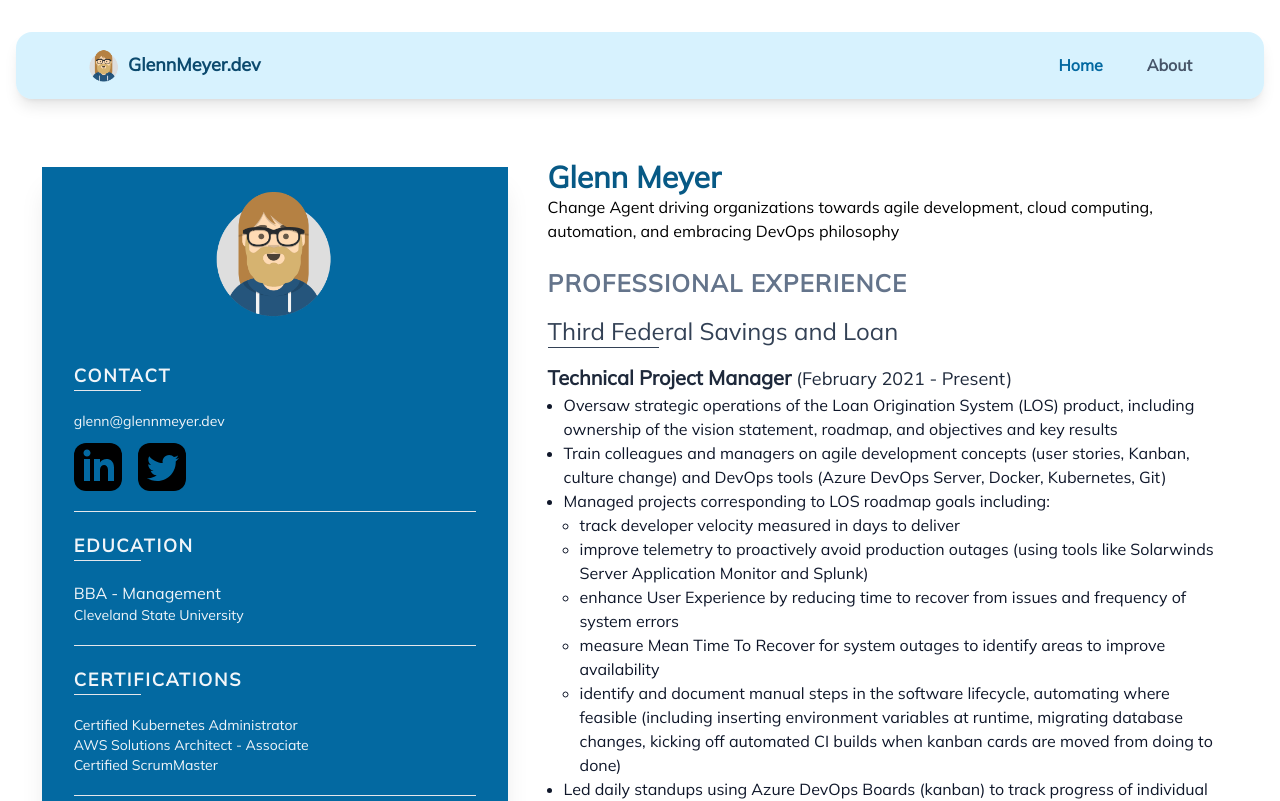
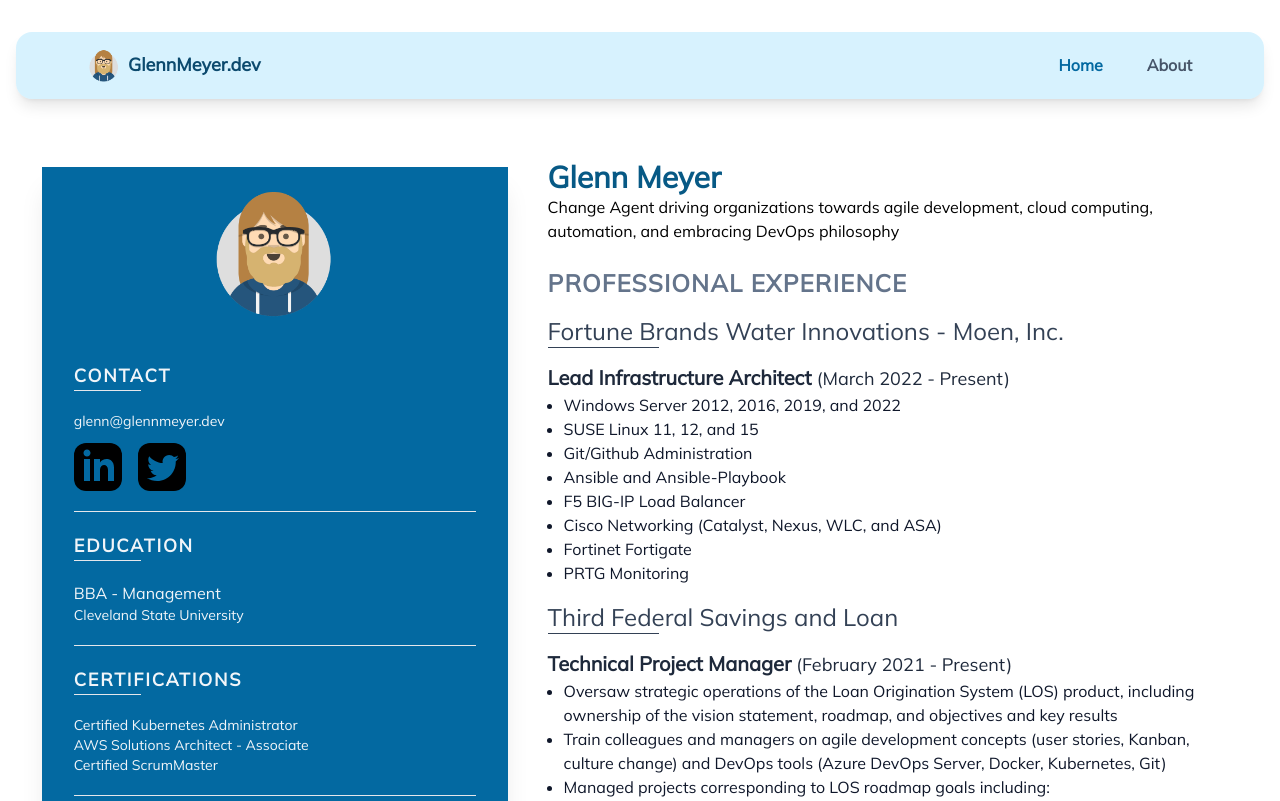
Before and after one commit to grossmeyer/cloudresume, a Next.js app: page / in a window 1280 px wide. Shown: the top 801 px of the page. Built offline with nearby package versions, Linux system fonts and the light colour scheme.

Commit message:
Added Moen exp

```diff
--- a/pages/index.js
+++ b/pages/index.js
@@ -71,6 +71,22 @@
           <h2 className='font-semibold uppercase tracking-wider mt-6 mb-2 text-slate-500 text-2xl'>Professional Experience</h2>
           {/* Employer 1 Section */}
           <section>
+            <h3 className='text-slate-700 text-2xl mt-4'>Fortune Brands Water Innovations - Moen, Inc.</h3>
+            <hr className='w-1/6 border-slate-700' />
+            <h4 className='text-slate-800 font-semibold text-xl mt-4'>Lead Infrastructure Architect <span className='font-medium text-lg'>(March 2022 - Present)</span></h4>
+            <ul className='list-disc text-slate-900 ml-4'>
+              <li>Windows Server 2012, 2016, 2019, and 2022</li>
+              <li>SUSE Linux 11, 12, and 15</li>
+              <li>Git/Github Administration</li>
+              <li>Ansible and Ansible-Playbook</li>
+              <li>F5 BIG-IP Load Balancer</li>
+              <li>Cisco Networking (Catalyst, Nexus, WLC, and ASA)</li>
+              <li>Fortinet Fortigate</li>
+              <li>PRTG Monitoring</li>
+            </ul>
+          </section>
+          {/* Employer 2 Section */}
+          <section>
             <h3 className='text-slate-700 text-2xl mt-4'>Third Federal Savings and Loan</h3>
             <hr className='w-1/6 border-slate-700' />
             <h4 className='text-slate-800 font-semibold text-xl mt-4'>Technical Project Manager <span className='font-medium text-lg'>(February 2021 - Present)</span></h4>
@@ -111,7 +127,7 @@
               <li>Provided third level support for end-user (application), workstation, developer, telecom, DBA, server, mainframe, and security teams</li>
             </ul>
           </section>
-          {/* Employer 2 Section */}
+          {/* Employer 3 Section */}
           <section>
             <h3 className='text-slate-700 text-2xl mt-4'>Bernie Moreno Companies</h3>
             <hr className='w-1/6 border-slate-700' />
@@ -144,7 +160,7 @@
               <li>Developed PowerShell scripts and deployed them by GPO to remove all unlicensed copies of Microsoft Office from company-owned PCs, and replace them with our properly licensed Office 2016 software; These scripts were developed, tested, and successfully deployed in less than one week in response to an audit request from Microsoft; we passed our audit with no issues despite the time crunch</li>
             </ul>
           </section>
-          {/* Employer 3 Section */}
+          {/* Employer 4 Section */}
           <section>
             <h3 className='text-slate-700 text-2xl mt-4'>Third Federal Savings and Loan</h3>
             <hr className='w-1/6 border-slate-700' />
```
